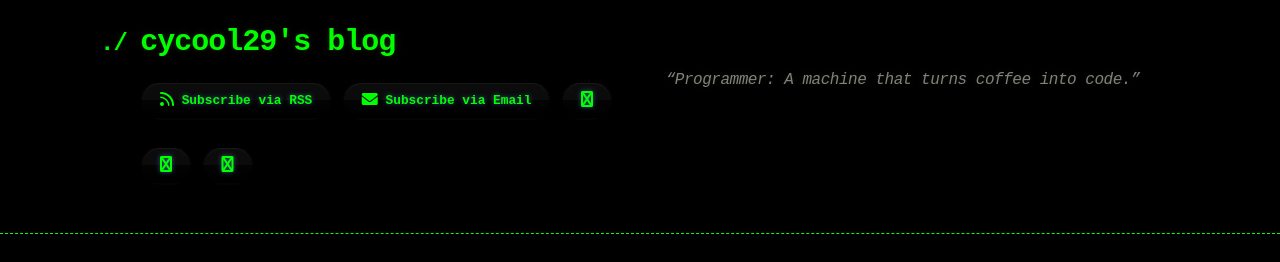
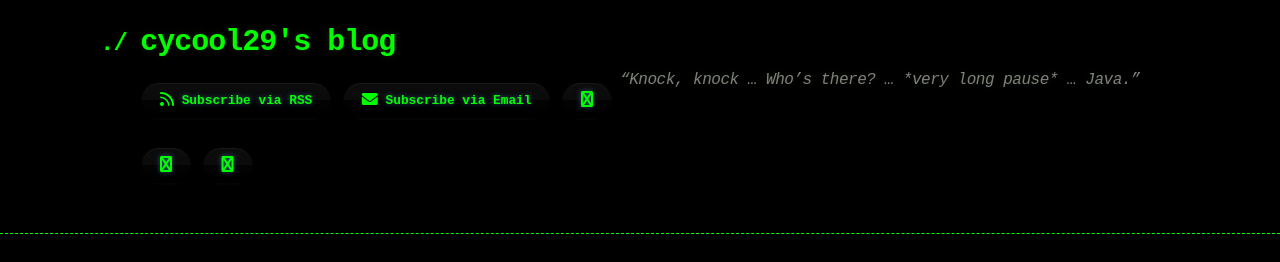
Before and after one commit to cycool29/cycool29.github.io, a Jekyll site: the page built from index.md, in a window 1280 px wide and 900 px high. Shown: the top 262 px of the window. Built offline with Jekyll 4.4.1, drawn with Linux system fonts in a browser that asks for light colours; a style sheet for code colours, icons or effects is not loaded.

Commit message:
Update quotes

```diff
--- a/_config.yml
+++ b/_config.yml
@@ -1,5 +1,5 @@
 title: cycool29's blog
-description: "“Programmer: A machine that turns coffee into code.” "
+description: "“Knock, knock … Who’s there? … *very long pause* … Java.”"
 author: cycool29
 url: https://cycool29.github.io
 timezone: UTC
```
